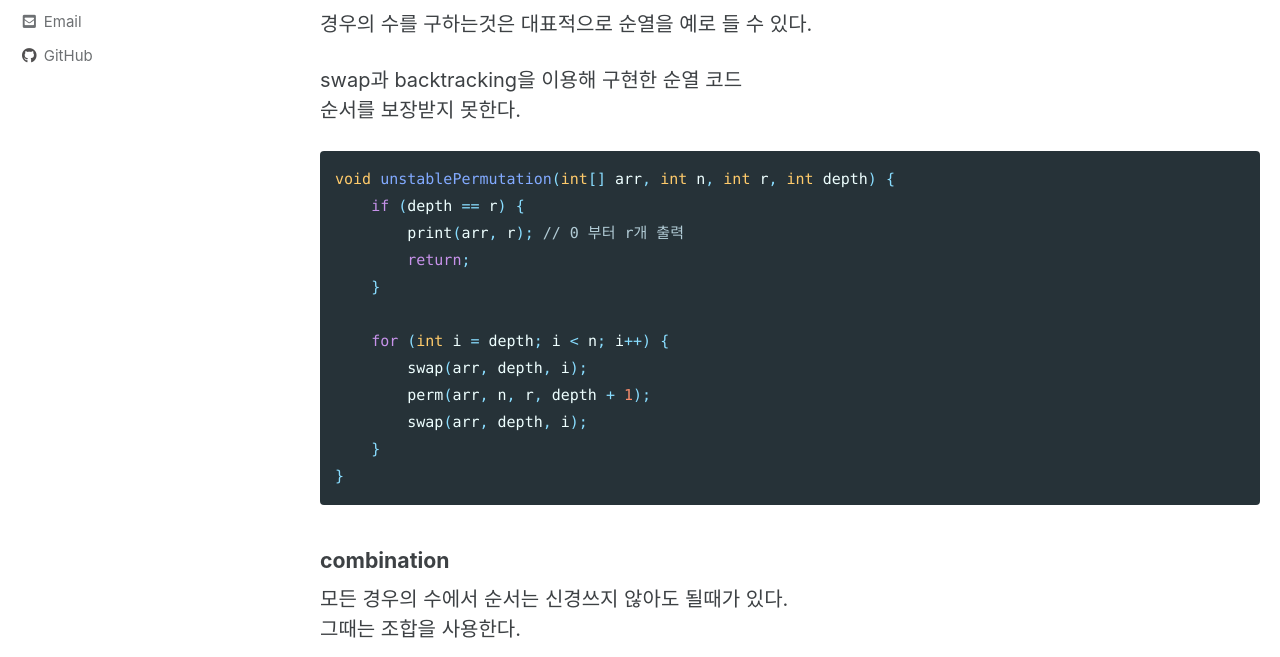
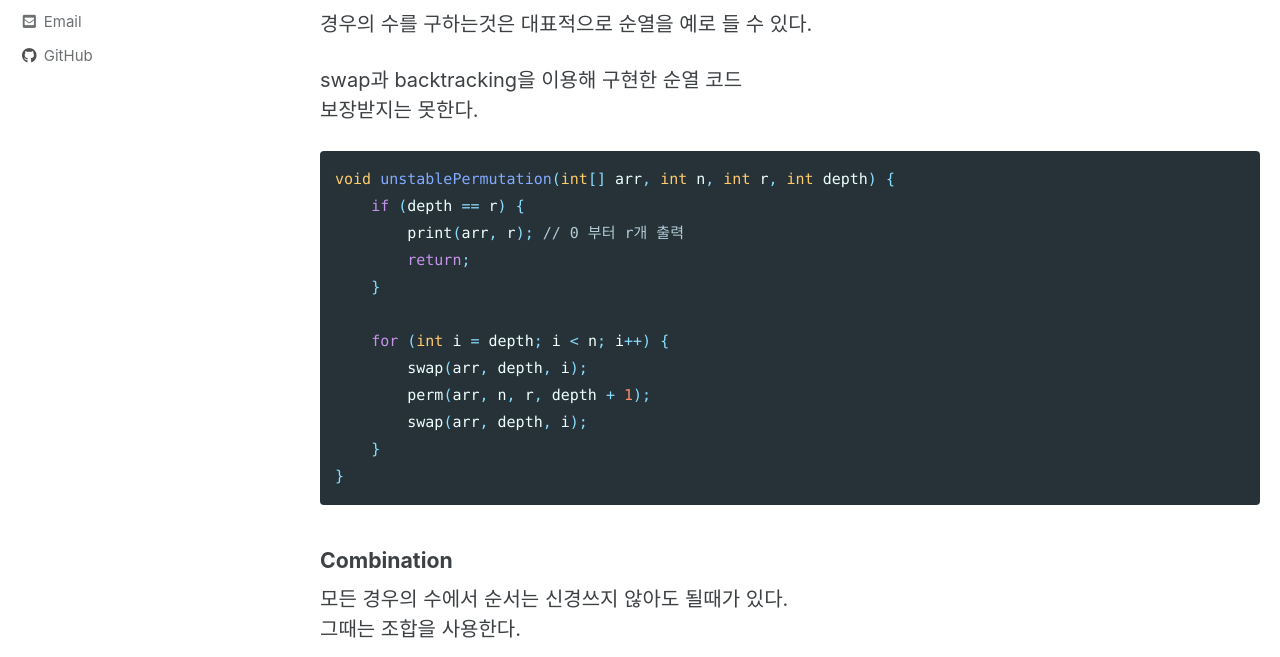
Before and after one commit to maenguin/maenguin.github.io, a Jekyll site: the page built from _posts/2020-12-01-algorithm-study.md, in a window 1280 px wide and 900 px high, scrolled down 7139 px. Shown: the part 162-819 px from the top of the window. Built offline with Jekyll 4.4.1, drawn with Linux system fonts in a browser that asks for light colours; cached includes are drawn as plain includes.

Commit message:
Update 2020-12-01-algorithm-study.md

````diff
--- a/_posts/2020-12-01-algorithm-study.md
+++ b/_posts/2020-12-01-algorithm-study.md
@@ -256,7 +256,7 @@ for (int i = 0; i < arr.length - 1; i++) {
 경우의 수를 구하는것은 대표적으로 순열을 예로 들 수 있다.
 
 swap과 backtracking을 이용해 구현한 순열 코드
-순서를 보장받지 못한다.
+ 보장받지는 못한다.
 ```java
 void unstablePermutation(int[] arr, int n, int r, int depth) {
     if (depth == r) {
@@ -271,7 +271,7 @@ void unstablePermutation(int[] arr, int n, int r, int depth) {
     }
 }
 ```
-#### combination
+#### Combination
 모든 경우의 수에서 순서는 신경쓰지 않아도 될때가 있다.
 그때는 조합을 사용한다.
 
@@ -284,7 +284,7 @@ void combination(int[] arr, boolean[] visited, int n, int r, int start) {
     }
     for (int i = start; i < n; i++) {
         visited[i] = true;
-        combination(arr, visited, n, r-1, i + 1);
+        combination(arr, visited, n, r - 1, i + 1);
         visited[i] = false;
     }
 }
````
